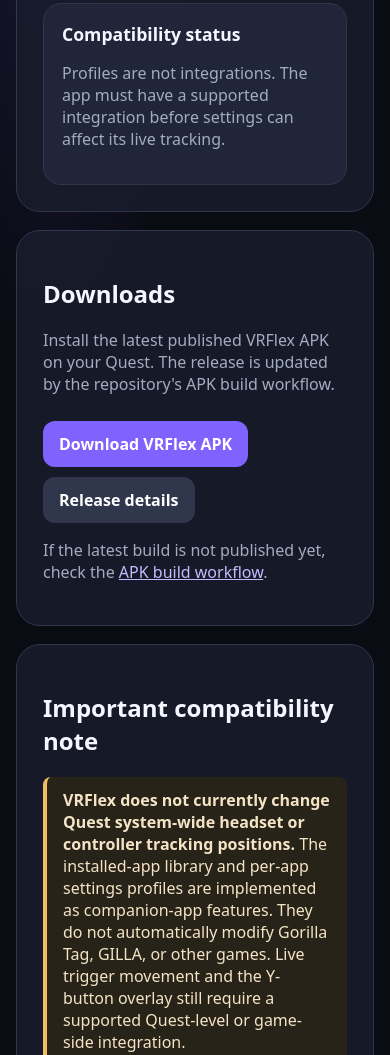
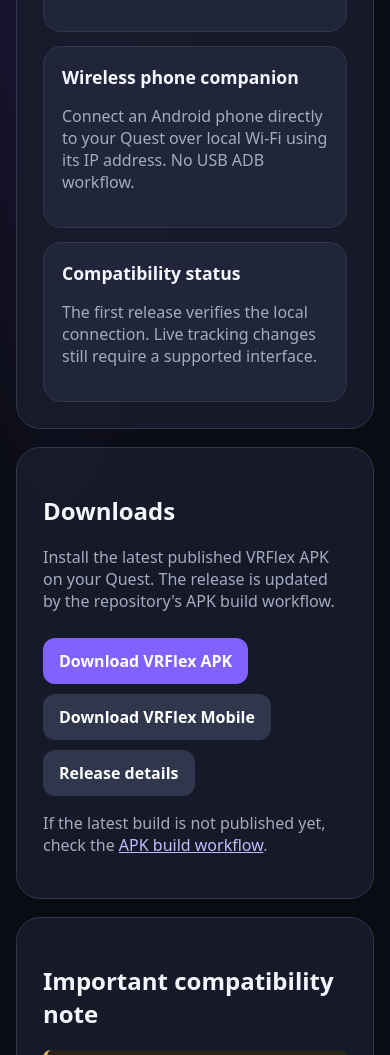
Before and after one commit to notelliotvr69-lang/Autotouch, a plain HTML site: page vrflex-site/index.html in a window 390 px wide. Shown: the part 945-2000 px from the top of the page. Drawn offline with Linux system fonts and the light colour scheme.

Commit message:
Update VRFlex site with wireless phone companion

```diff
--- a/vrflex-site/index.html
+++ b/vrflex-site/index.html
@@ -18,23 +18,23 @@ a{color:#c6baff}footer{padding:10px 2px 30px}
 <section class="panel">
 <h2>Choose the Quest apps you want to configure.</h2>
 <p class="muted">VRFlex includes an installed-app library. Browse launchable apps on your headset, add an app to your library, and keep a separate settings profile for each one.</p>
-<div><span class="tag">Quest 3</span><span class="tag">Installed-app library</span><span class="tag">Per-app profiles</span><span class="tag">Movement preferences</span><span class="tag">Controller settings</span></div>
+<div><span class="tag">Quest 3</span><span class="tag">Installed-app library</span><span class="tag">Per-app profiles</span><span class="tag">Movement preferences</span><span class="tag">Controller settings</span><span class="tag">Wireless phone companion</span></div>
 <div class="grid" style="margin-top:22px">
 <article class="tile"><h2>App library</h2><p class="muted">Find launchable apps installed on your Quest and add them to VRFlex.</p></article>
 <article class="tile"><h2>Separate profiles</h2><p class="muted">Keep movement, sitting preference, and controller settings separate for each selected app.</p></article>
-<article class="tile"><h2>Compatibility status</h2><p class="muted">Profiles are not integrations. The app must have a supported integration before settings can affect its live tracking.</p></article>
+<article class="tile"><h2>Wireless phone companion</h2><p class="muted">Connect an Android phone directly to your Quest over local Wi-Fi using its IP address. No USB ADB workflow.</p></article><article class="tile"><h2>Compatibility status</h2><p class="muted">The first release verifies the local connection. Live tracking changes still require a supported interface.</p></article>
 </div>
 </section>
 <section class="panel">
 <h2>Downloads</h2>
 <p class="muted">Install the latest published VRFlex APK on your Quest. The release is updated by the repository's APK build workflow.</p>
 <a class="button" href="https://github.com/notelliotvr69-lang/Autotouch/releases/download/vrflex-latest/VRFlex.apk">Download VRFlex APK</a>
-<a class="button secondary" href="https://github.com/notelliotvr69-lang/Autotouch/releases/tag/vrflex-latest">Release details</a>
+<a class="button secondary" href="https://github.com/notelliotvr69-lang/Autotouch/releases/download/vrflex-latest/VRFlex-Mobile.apk">Download VRFlex Mobile</a><a class="button secondary" href="https://github.com/notelliotvr69-lang/Autotouch/releases/tag/vrflex-latest">Release details</a>
 <p class="muted">If the latest build is not published yet, check the <a href="https://github.com/notelliotvr69-lang/Autotouch/actions/workflows/vrflex-apk.yml">APK build workflow</a>.</p>
 </section>
 <section class="panel">
 <h2>Important compatibility note</h2>
-<p class="notice"><strong>VRFlex does not currently change Quest system-wide headset or controller tracking positions.</strong> The installed-app library and per-app settings profiles are implemented as companion-app features. They do not automatically modify Gorilla Tag, GILLA, or other games. Live trigger movement and the Y-button overlay still require a supported Quest-level or game-side integration.</p>
+<p class="notice"><strong>VRFlex does not currently change Quest system-wide headset or controller tracking positions.</strong> The installed-app library and per-app settings profiles are implemented as companion-app features. They do not automatically modify Gorilla Tag, GILLA, or other games. The phone companion uses a direct local-IP connection and a status handshake. It currently verifies connectivity only; live trigger movement and the Y-button overlay still require a supported Quest-level or game-side integration.</p>
 </section>
 <footer class="muted">VRFlex is an independent early-stage project within the AutoTouch repository. Not affiliated with or endorsed by Meta.</footer>
 </main></body></html>
```
